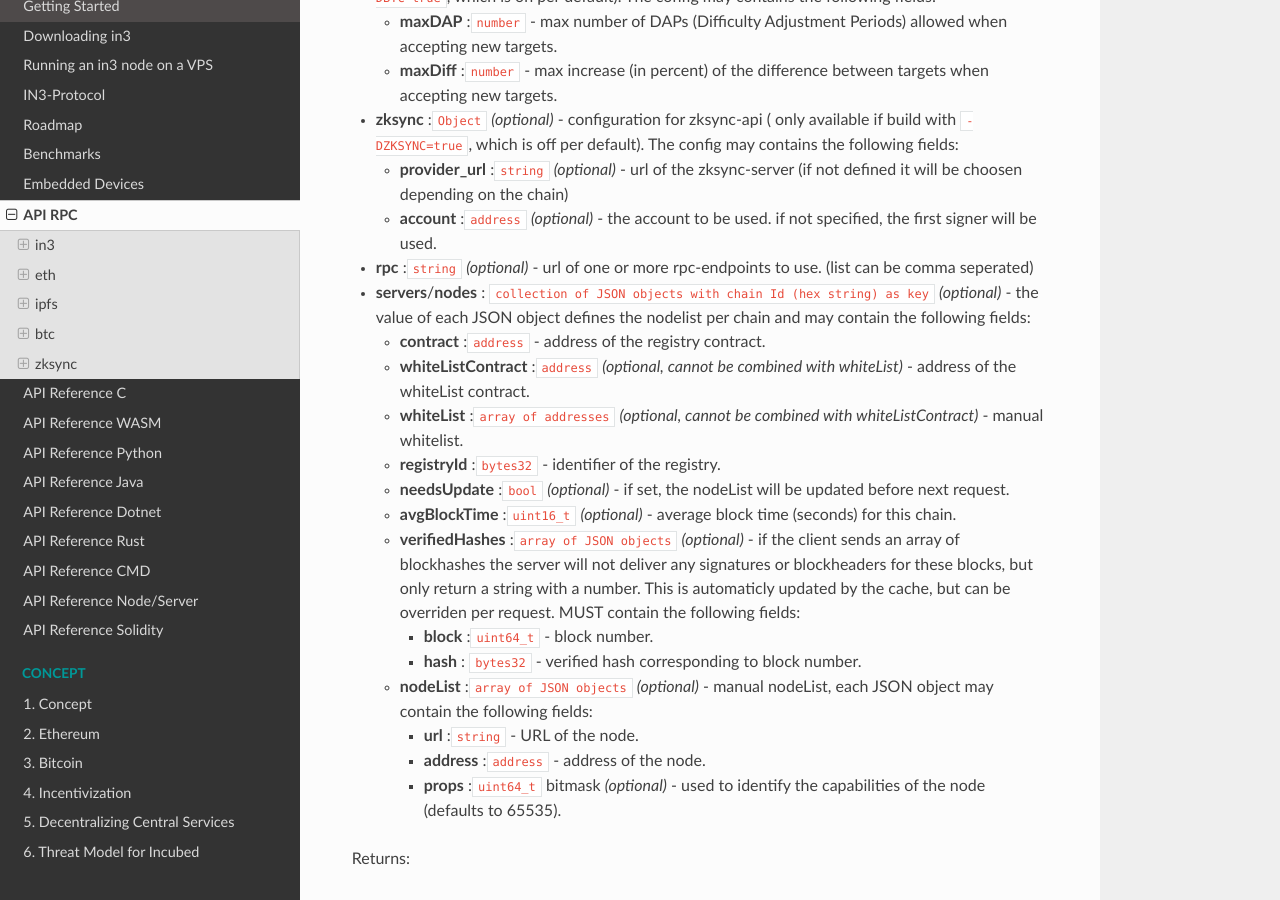
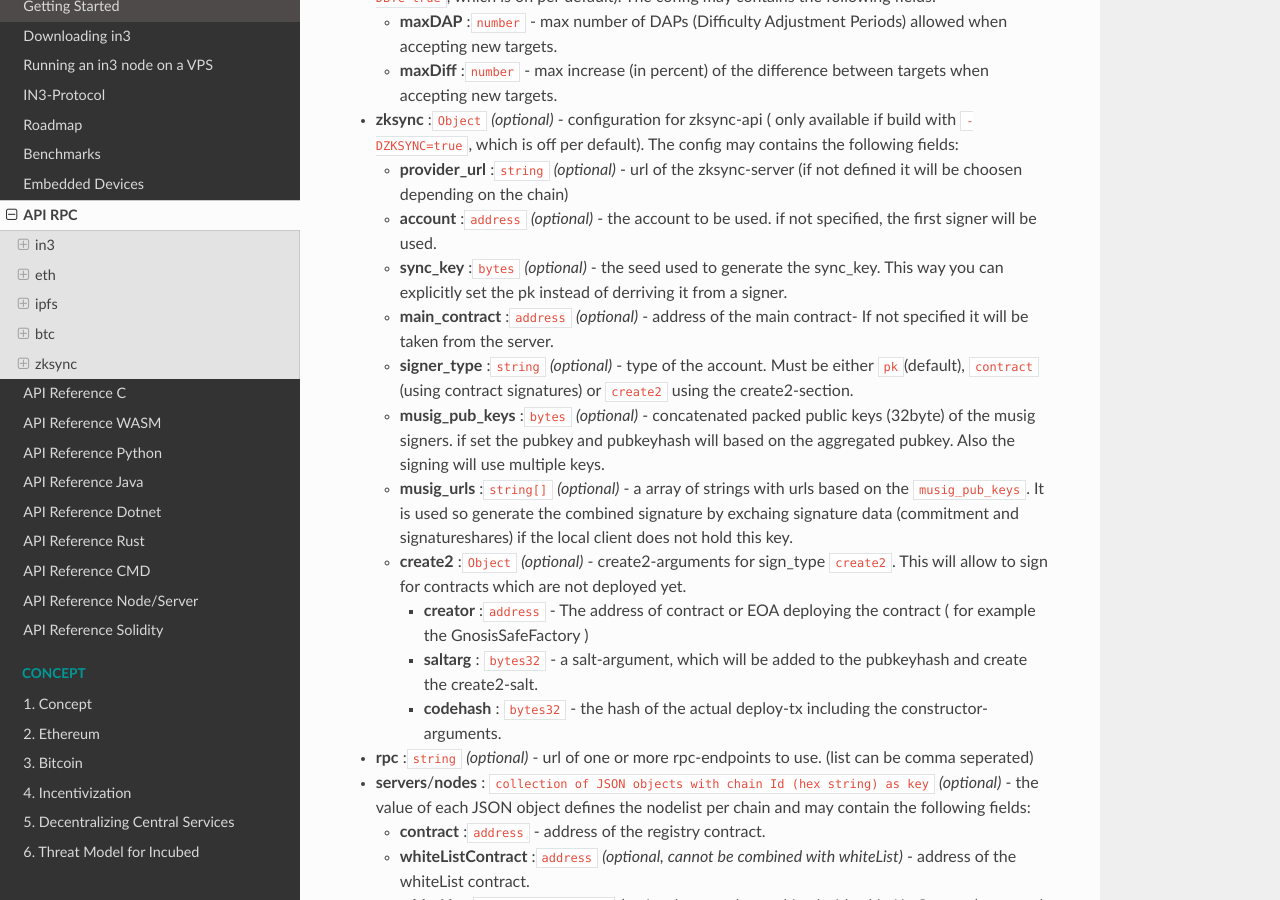
Before and after one commit to blockchainsllc/in3-docs, a Sphinx documentation site: the page built from docs/rpc.md, in a window 1280 px wide and 900 px high, scrolled down 1744 px. Built offline with Sphinx 7.4.7 and the Read the Docs theme 2.0.0, drawn with Linux system fonts in a browser that asks for light colours.

Commit message:
add zksync-config

```diff
--- a/docs/rpc.md
+++ b/docs/rpc.md
@@ -90,6 +90,16 @@ The config params support the following properties :
 
     * **provider_url** :`string` *(optional)* - url of the zksync-server (if not defined it will be choosen depending on the chain)
     * **account** :`address` *(optional)*  - the account to be used. if not specified, the first signer will be used.
+    * **sync_key** :`bytes` *(optional)*  - the seed used to generate the sync_key. This way you can explicitly set the pk instead of derriving it from a signer.
+    * **main_contract** :`address` *(optional)*  - address of the main contract- If not specified it will be taken from the server.
+    * **signer_type** :`string` *(optional)*  - type of the account. Must be either `pk`(default), `contract` (using contract signatures) or `create2` using the create2-section.
+    * **musig_pub_keys** :`bytes` *(optional)*  - concatenated packed public keys (32byte) of the musig signers. if set the pubkey and pubkeyhash will based on the aggregated pubkey. Also the signing will use multiple keys.
+    * **musig_urls** :`string[]` *(optional)*  - a array of strings with urls based on the `musig_pub_keys`. It is used so generate the combined signature by exchaing signature data (commitment and signatureshares) if the local client does not hold this key.
+    * **create2** :`Object` *(optional)*  - create2-arguments for sign_type `create2`. This will allow to sign for contracts which are not deployed yet.
+
+        * **creator** :`address` - The address of contract or EOA deploying the contract ( for example the GnosisSafeFactory )
+        * **saltarg** : `bytes32` - a salt-argument, which will be added to the pubkeyhash and create the create2-salt.
+        * **codehash** : `bytes32` - the hash of the actual deploy-tx including the constructor-arguments.
 
 * **rpc** :`string` *(optional)*  - url of one or more rpc-endpoints to use. (list can be comma seperated)
 
```
